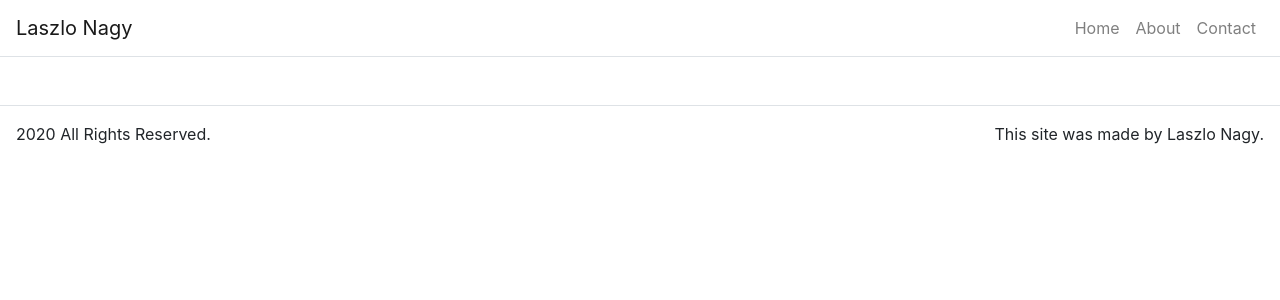
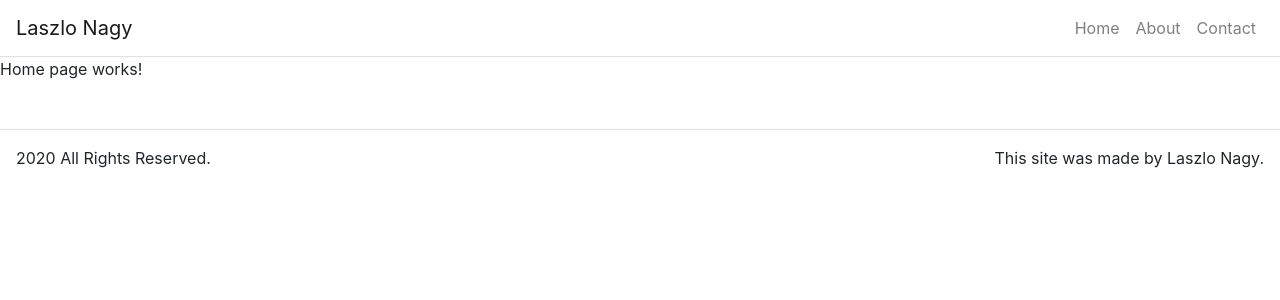
Before and after one commit to LaszloNagy85/portfolio-page, a React (Create React App) app: page / in a window 1280 px wide. Shown: the top 300 px of the page. Built offline with nearby package versions, Linux system fonts and the light colour scheme.

Commit message:
create route HomePage

```diff
--- a/src/App.js
+++ b/src/App.js
@@ -6,6 +6,7 @@ import Nav from "react-bootstrap/Nav";
 import "./App.css";
 
 import Footer from "./components/Footer";
+import HomePage from "./pages/HomePage";
 
 
 const App = (props) => {
@@ -18,7 +19,7 @@ const App = (props) => {
   const home = {
     title: "Be Aspiring",
     subtitle: "Projects that make a difference",
-    subtext: "Check out my projects below",
+    text: "Check out my projects below",
   };
   const about = {
     title: "About Me",
@@ -44,9 +45,13 @@ const App = (props) => {
               <Link className="nav-link" to="/contact">
                 Contact
               </Link>
+
             </Nav>
           </Navbar.Collapse>
         </Navbar>
+
+        <Route path="/" exact render={() => <HomePage title={home.title} subtitle={home.subtitle} text={home.text}/>} />
+
         <Footer />
       </Container>
     </Router>
```
